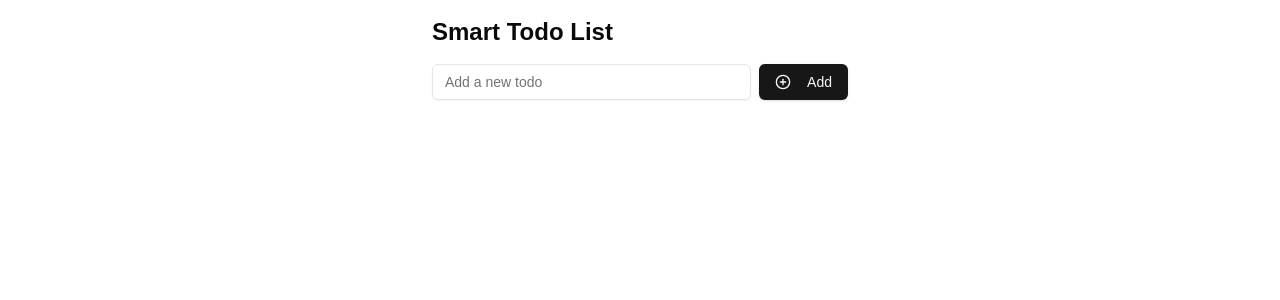
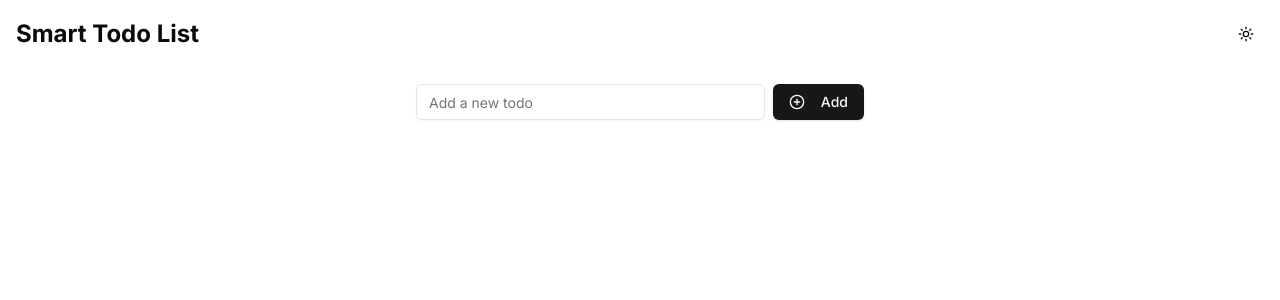
Before and after one commit to kiluazoldick/Smart_Todo_List, a Next.js app: page / in a window 1280 px wide. Shown: the top 300 px of the page. Built offline with nearby package versions, Linux system fonts and the light colour scheme.

Commit message:
Ajout de la fonctionnalite de switch mode

```diff
--- a/app/layout.tsx
+++ b/app/layout.tsx
@@ -1,35 +1,35 @@
-import type { Metadata } from "next";
-import localFont from "next/font/local";
-import "./globals.css";
+import type React from "react"
+import type { Metadata } from "next"
+import { Inter } from "next/font/google"
+import "./globals.css"
+import { ThemeProvider } from "@/components/theme-provider"
+import { ThemeToggle } from "@/components/theme-toggle"
 
-const geistSans = localFont({
-  src: "./fonts/GeistVF.woff",
-  variable: "--font-geist-sans",
-  weight: "100 900",
-});
-const geistMono = localFont({
-  src: "./fonts/GeistMonoVF.woff",
-  variable: "--font-geist-mono",
-  weight: "100 900",
-});
+const inter = Inter({ subsets: ["latin"] })
 
 export const metadata: Metadata = {
-  title: "Create Next App",
-  description: "Generated by create next app",
-};
+  title: "Smart Todo List",
+  description: "A modern, interactive todo list application",
+}
 
 export default function RootLayout({
   children,
-}: Readonly<{
-  children: React.ReactNode;
-}>) {
+}: {
+  children: React.ReactNode
+}) {
   return (
-    <html lang="en">
-      <body
-        className={`${geistSans.variable} ${geistMono.variable} antialiased`}
-      >
-        {children}
+    <html lang="en" suppressHydrationWarning>
+      <body className={inter.className}>
+        <ThemeProvider attribute="class" defaultTheme="system" enableSystem disableTransitionOnChange>
+          <div className="min-h-screen bg-background text-foreground">
+            <header className="container mx-auto p-4 flex justify-between items-center">
+              <h1 className="text-2xl font-bold">Smart Todo List</h1>
+              <ThemeToggle />
+            </header>
+            <main className="container mx-auto p-4">{children}</main>
+          </div>
+        </ThemeProvider>
       </body>
     </html>
-  );
+  )
 }
--- a/app/page.tsx
+++ b/app/page.tsx
@@ -2,9 +2,8 @@ import TodoList from "@/components/todo-list"
 
 export default function Home() {
   return (
-    <main className="container mx-auto p-4 max-w-md">
-      <h1 className="text-2xl font-bold mb-4">Smart Todo List</h1>
+    <div className="max-w-md mx-auto">
       <TodoList />
-    </main>
+    </div>
   )
 }
--- /dev/null
+++ b/components/theme-provider.tsx
@@ -0,0 +1,7 @@
+"use client"
+import { ThemeProvider as NextThemesProvider } from "next-themes"
+import type { ThemeProviderProps } from "next-themes"
+
+export function ThemeProvider({ children, ...props }: ThemeProviderProps) {
+  return <NextThemesProvider {...props}>{children}</NextThemesProvider>
+}
--- /dev/null
+++ b/components/theme-toggle.tsx
@@ -0,0 +1,30 @@
+"use client"
+
+import { useState, useEffect } from "react"
+import { useTheme } from "next-themes"
+import { Button } from "@/components/ui/button"
+import { Moon, Sun } from "lucide-react"
+
+export function ThemeToggle() {
+  const [mounted, setMounted] = useState(false)
+  const { theme, setTheme } = useTheme()
+
+  useEffect(() => {
+    setMounted(true)
+  }, [])
+
+  if (!mounted) {
+    return null
+  }
+
+  return (
+    <Button
+      variant="ghost"
+      size="icon"
+      onClick={() => setTheme(theme === "light" ? "dark" : "light")}
+      aria-label="Toggle theme"
+    >
+      {theme === "light" ? <Moon className="h-[1.2rem] w-[1.2rem]" /> : <Sun className="h-[1.2rem] w-[1.2rem]" />}
+    </Button>
+  )
+}
--- a/package.json
+++ b/package.json
@@ -16,6 +16,7 @@
     "framer-motion": "^12.4.3",
     "lucide-react": "^0.475.0",
     "next": "14.2.16",
+    "next-themes": "^0.4.4",
     "react": "^18",
     "react-dom": "^18",
     "tailwind-merge": "^3.0.1",
--- /dev/null
+++ b/tailwind.config.js
@@ -0,0 +1,76 @@
+module.exports = {
+  darkMode: ["class"],
+  content: [
+    "./pages/**/*.{ts,tsx}",
+    "./components/**/*.{ts,tsx}",
+    "./app/**/*.{ts,tsx}",
+    "./src/**/*.{ts,tsx}",
+    "*.{js,ts,jsx,tsx,mdx}",
+  ],
+  theme: {
+    container: {
+      center: true,
+      padding: "2rem",
+      screens: {
+        "2xl": "1400px",
+      },
+    },
+    extend: {
+      colors: {
+        border: "hsl(var(--border))",
+        input: "hsl(var(--input))",
+        ring: "hsl(var(--ring))",
+        background: "hsl(var(--background))",
+        foreground: "hsl(var(--foreground))",
+        primary: {
+          DEFAULT: "hsl(var(--primary))",
+          foreground: "hsl(var(--primary-foreground))",
+        },
+        secondary: {
+          DEFAULT: "hsl(var(--secondary))",
+          foreground: "hsl(var(--secondary-foreground))",
+        },
+        destructive: {
+          DEFAULT: "hsl(var(--destructive))",
+          foreground: "hsl(var(--destructive-foreground))",
+        },
+        muted: {
+          DEFAULT: "hsl(var(--muted))",
+          foreground: "hsl(var(--muted-foreground))",
+        },
+        accent: {
+          DEFAULT: "hsl(var(--accent))",
+          foreground: "hsl(var(--accent-foreground))",
+        },
+        popover: {
+          DEFAULT: "hsl(var(--popover))",
+          foreground: "hsl(var(--popover-foreground))",
+        },
+        card: {
+          DEFAULT: "hsl(var(--card))",
+          foreground: "hsl(var(--card-foreground))",
+        },
+      },
+      borderRadius: {
+        lg: "var(--radius)",
+        md: "calc(var(--radius) - 2px)",
+        sm: "calc(var(--radius) - 4px)",
+      },
+      keyframes: {
+        "accordion-down": {
+          from: { height: 0 },
+          to: { height: "var(--radix-accordion-content-height)" },
+        },
+        "accordion-up": {
+          from: { height: "var(--radix-accordion-content-height)" },
+          to: { height: 0 },
+        },
+      },
+      animation: {
+        "accordion-down": "accordion-down 0.2s ease-out",
+        "accordion-up": "accordion-up 0.2s ease-out",
+      },
+    },
+  },
+  plugins: [require("tailwindcss-animate")],
+}
```
Also changed, not shown: 1 other file (tests, documents, lock files or other folders).
